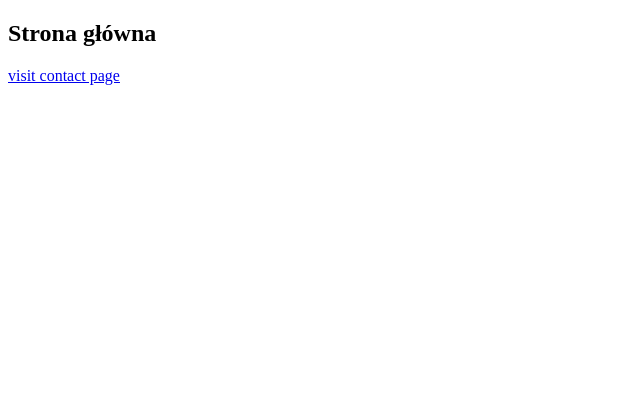
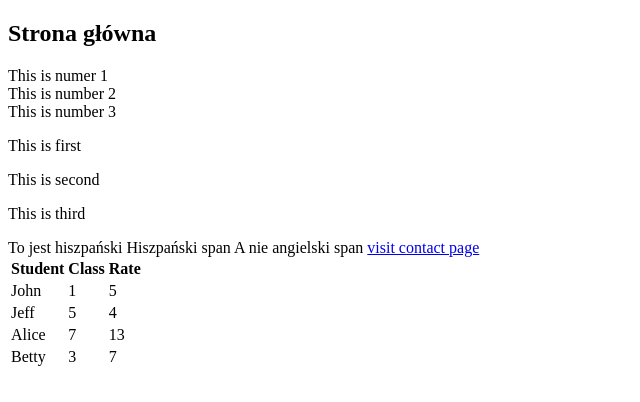
Before and after one commit to fajnaaga/html_basic, a plain HTML site: page links/index.html in a window 1280 px wide. Shown: the whole page, without its empty margins (0-640 px from the left). Drawn offline with Linux system fonts and the light colour scheme.

Commit message:
create table rows and columns

```diff
--- a/links/index.html
+++ b/links/index.html
@@ -7,6 +7,49 @@
 </head>
 <body>
     <h2>Strona główna</h2>
+    <div>This is numer 1</div>
+    <div>This is number 2</div>
+    <div>This is number 3</div>
+    <p>This is first</p>
+    <p>This is second</p>
+    <p>This is third</p>
+    <span>To jest hiszpański</span>
+    <span>Hiszpański span</span>
+    <span>A nie angielski span</span>
     <a href="contact.html">visit contact page</a>
+<table>
+    <tr>
+        <th>Student</th>
+        <th>Class</th>
+        <th>Rate</th>
+    </tr>
+    <tr>
+        <td>John</td>
+        <td>1</td>
+        <td>5</td>
+    </tr>
+    <tr>
+        <td>Jeff</td>
+        <td>5</td>
+        <td>4</td>
+    </tr>
+    <tr>
+        <td>Alice</td>
+        <td>7</td>
+        <td>13</td>
+    </tr>
+    <tr>
+        <td>Betty</td>
+        <td>3</td>
+        <td>7</td>
+    </tr>
+
+</table>
+
+    <!-- Table:
+Student | Class | Rate
+-----------------------------------
+John | 1 | 5
+Jeff | 5 | 4 -->
 </body>
 </html>
```
